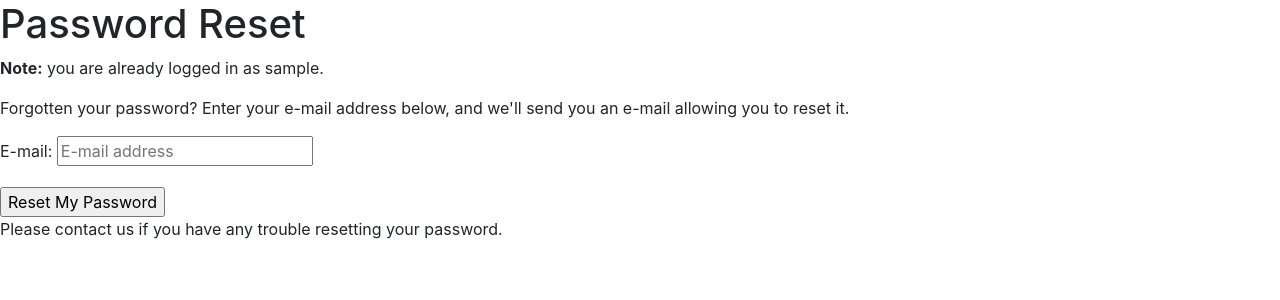
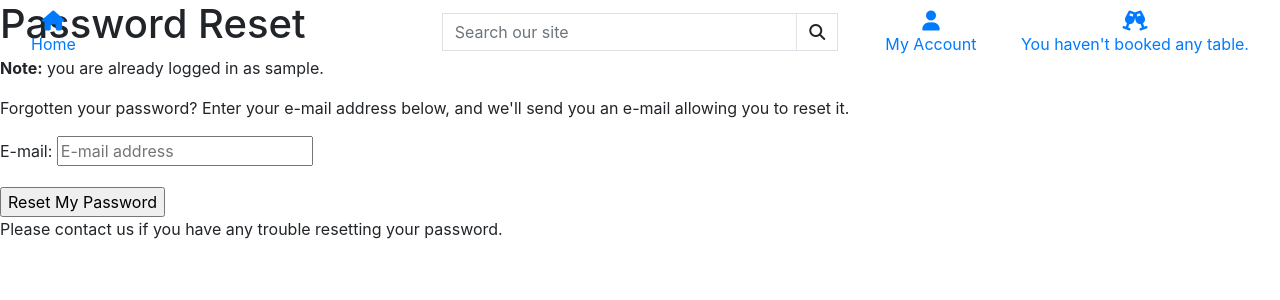
Before and after one commit to wujiaan2022/Sattvic_Hahal_Vegan, a Django app: page /accounts/password/reset/ in a window 1280 px wide. Shown: the top 300 px of the page. Run offline with Django 3.2, Linux system fonts and the light colour scheme; the visitor is signed in with stand-in values (Sample User, id 1); some libraries are stand-ins or nearby versions.

Commit message:
set up the basic structure for the page header

```diff
--- a/static/css/style.css
+++ b/static/css/style.css
@@ -34,6 +34,13 @@
   }
 
 
+
+
+
+.home-icon {
+  height: 20px;
+  background-color: aquamarine;
+}
 
 
 .gallery1 {
@@ -78,28 +85,6 @@
   }
 
 
-/* .about {
-    grid-area: about;
-  }
-.menu {
-    grid-area: menu;
-  }
-.booking {
-    grid-area: booking;
-  }
-.login {
-    grid-area: login;
-  }
-.event {
-    grid-area: event;
-  }
-.blog {
-    grid-area: blog;
-  }
-.benefit {
-    grid-area: benefit;
-  } */
-
 
 @media only screen and (max-width: 900px)   {
   .wrapper {
--- a/templates/base.html
+++ b/templates/base.html
@@ -17,7 +17,7 @@
     {% block corecss %}
         <!-- my css -->
         <link rel="stylesheet" href="{% static 'css/style.css' %}">
-
+        <link href="https://fonts.googleapis.com/css2?family=Lato:wght@400;700&display=swap" rel="stylesheet">
         <link rel="stylesheet" href="https://stackpath.bootstrapcdn.com/bootstrap/4.4.1/css/bootstrap.min.css" integrity="sha384-Vkoo8x4CGsO3+Hhxv8T/Q5PaXtkKtu6ug5TOeNV6gBiFeWPGFN9MuhOf23Q9Ifjh" crossorigin="anonymous">
     {% endblock %}
 
@@ -25,6 +25,7 @@
     {% endblock %}
 
     {% block corejs %}
+        <script src="https://kit.fontawesome.com/34d7a126b9.js" crossorigin="anonymous"></script>
         <script src="https://code.jquery.com/jquery-3.4.1.slim.min.js" integrity="sha384-J6qa4849blE2+poT4WnyKhv5vZF5SrPo0iEjwBvKU7imGFAV0wwj1yYfoRSJoZ+n" crossorigin="anonymous"></script>
         <script src="https://cdn.jsdelivr.net/npm/popper.js@1.16.0/dist/umd/popper.min.js" integrity="sha384-Q6E9RHvbIyZFJoft+2mJbHaEWldlvI9IOYy5n3zV9zzTtmI3UksdQRVvoxMfooAo" crossorigin="anonymous"></script>
         <script src="https://stackpath.bootstrapcdn.com/bootstrap/4.4.1/js/bootstrap.min.js" integrity="sha384-wfSDF2E50Y2D1uUdj0O3uMBJnjuUD4Ih7YwaYd1iqfktj0Uod8GCExl3Og8ifwB6" crossorigin="anonymous"></script>
@@ -36,7 +37,75 @@
     <title>Sattvic Halal & Vegan{% block extra_title %}{% endblock %}</title>
   </head>
   <body>
-    <header class="container-fluid fixed-top"></header>
+    <header class="container-fluid fixed-top">
+      <div class="row">
+
+        <div class="col-lg-1 my-auto py-1 py-lg-0 text-center text-lg-right">
+          <a href="{% url 'home' %}" class="nav-link main-logo-link">
+            <div class="text-center">
+              <div><i class="fa-solid fa-house fa-lg"></i></div>
+              <p class="my-0">Home</p>
+            </div>
+          </a>
+        </div>
+
+        <div class="col-lg-3 my-auto py-1 py-lg-0"></div>
+
+        <div class="col-12 col-lg-4 my-auto py-1 py-lg-0">
+            <form method="GET" action="">
+                <div class="input-group w-100">
+                    <input class="form-control border border-black rounded-0" type="text" name="q" placeholder="Search our site">
+                    <div class="input-group-append">
+                        <button class="form-control btn btn-black border border-black rounded-0" type="submit">
+                            <span class="icon">
+                                <i class="fas fa-search"></i>
+                            </span>
+                        </button>
+                    </div>
+                </div>
+            </form>
+        </div>
+        <div class="col-12 col-lg-4 my-auto py-1 py-lg-0">
+            <ul class="list-inline list-unstyled text-center text-lg-right my-0">
+                <li class="list-inline-item dropdown">
+                    <a class="text-black nav-link" href="#" id="user-options" data-toggle="dropdown" aria-haspopup="true" aria-expanded="false">
+                        <div class="text-center">
+                            <div><i class="fas fa-user fa-lg"></i></div>
+                            <p class="my-0">My Account</p>
+                        </div>
+                    </a>
+                    <div class="dropdown-menu border-0" aria-labelledby="user-options">
+                        {% if request.user.is_authenticated %}
+                            {% if request.user.is_superuser %}
+                                <a href="" class="dropdown-item">Booking Management</a>
+                            {% endif %}
+                            <a href="" class="dropdown-item">My Profile</a>
+                            <a href="{% url 'account_logout' %}" class="dropdown-item">Logout</a>
+                        {% else %}
+                            <a href="{% url 'account_signup' %}" class="dropdown-item">Register</a>
+                            <a href="{% url 'account_login' %}" class="dropdown-item">Login</a>
+                        {% endif %}
+                    </div>
+                </li>
+                <li class="list-inline-item">
+                    <a class="{% if grand_total %}text-info font-weight-bold{% else %}text-black{% endif %} nav-link" href="">
+                        <div class="text-center">
+                            <div><i class="fa-solid fa-champagne-glasses fa-lg"></i></div>
+                            <p class="my-0">
+                                {% if booking %}
+                                You have booked {table_number} table.
+                                {% else %}
+                                    You haven't booked any table.
+                                {% endif %}
+                            </p>
+                        </div>
+                    </a>
+                </li>
+            </ul>
+        </div>
+      </div>
+  </header>
+
 
     {% if messages %}
         <div class="message-container"></div>
```
